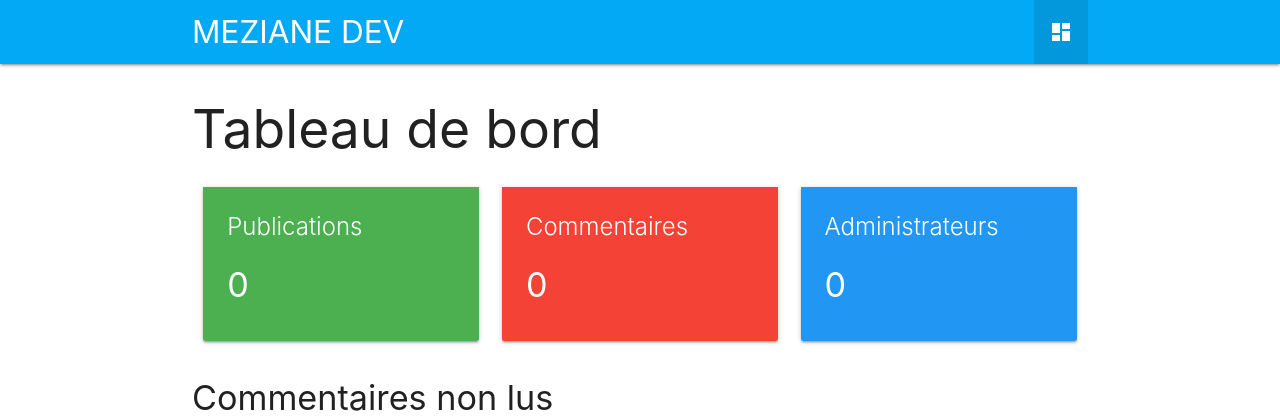
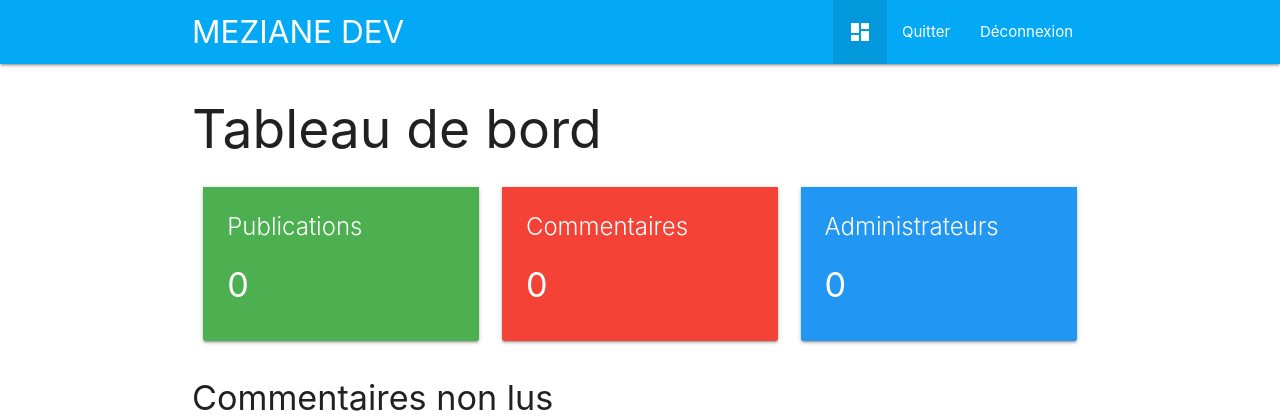
Before and after one commit to meziane1981/meziane-TIC-BLOG, a PHP site: page /admin/ in a window 1280 px wide. Shown: the top 420 px of the page. Run offline with PHP 8.4, Linux system fonts and the light colour scheme; the visitor is signed in with stand-in values (Sample User, id 1); data that the repository does not hold is empty; some libraries are stand-ins or nearby versions.

Commit message:
18 envoi 26/08/2021 6 h

```diff
--- a/admin/ajax/see_comment.php
+++ b/admin/ajax/see_comment.php
@@ -3,6 +3,7 @@
 
 require ('../../functions/main-functions.php');
 
+$db->exec("UPDATE comments SET seen='1' WHERE id='{$_POST['id']}'");
 
 
 
--- a/admin/body/topbar.php
+++ b/admin/body/topbar.php
@@ -6,11 +6,14 @@
 
             <ul class="right hide-on-med-and-down">
                 <li class="<?php echo ($page=="dashboard")?"active" : ""; ?>"><a href="index.php?page=dashboard"><i class="material-icons">dashboard</i></a></li>
-                            </ul>
+                <li><a href="../index.php?page=home">Quitter</a></li>
+                <li><a href="index.php?page=logout">Déconnexion</a></li>
+            </ul>
 
             <ul id="slide-out" class="sidenav sidenav">
-                <li class="<?php echo ($page=="dashboard")?"active" : ""; ?>"><a href="index.php?page=dashboard"><i class="material-icons">dashboard</i></a></li>
-
+                <li class="<?php echo ($page=="dashboard")?"active" : ""; ?>"><a href="index.php?page=dashboard">Tableau de bord</a></li>
+                <li><a href="../index.php?page=home">Quitter</a></li>
+                <li><a href="index.php?page=logout">Déconnexion</a></li>
             </ul>
             <a href="#" data-target="slide-out" class="sidenav-trigger"><i class="material-icons">menu</i></a>
         </div>
--- a/admin/js/dashboard.func.js
+++ b/admin/js/dashboard.func.js
@@ -8,3 +8,12 @@ $(document).ready(function() {
             $("#commentaire_" + id).hide();
         });
     });
+
+
+    $(".delete_comment").click(function() {
+        var id = $(this).attr("id");
+        $.post('ajax/delete_comment.php', { id: id }, function() {
+            $("#commentaire_" + id).hide();
+        });
+    });
+});
--- /dev/null
+++ b/admin/pages/error.php
@@ -0,0 +1 @@
+<h1>Page introvable</h1>
--- /dev/null
+++ b/admin/pages/logout.php
@@ -0,0 +1,3 @@
+<?php
+    unset($_SESSION['admin']);
+    header("Location:../");
```
Also changed, not shown: admin/ajax/delete_comment.php (added, +8 -0 lines). Lines whose indentation alone changed are shown as unchanged.
